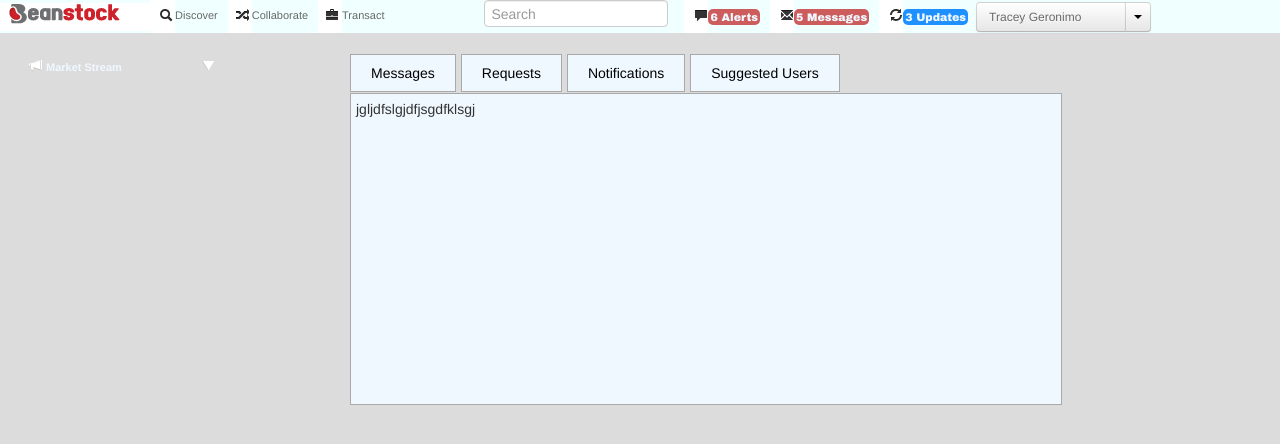
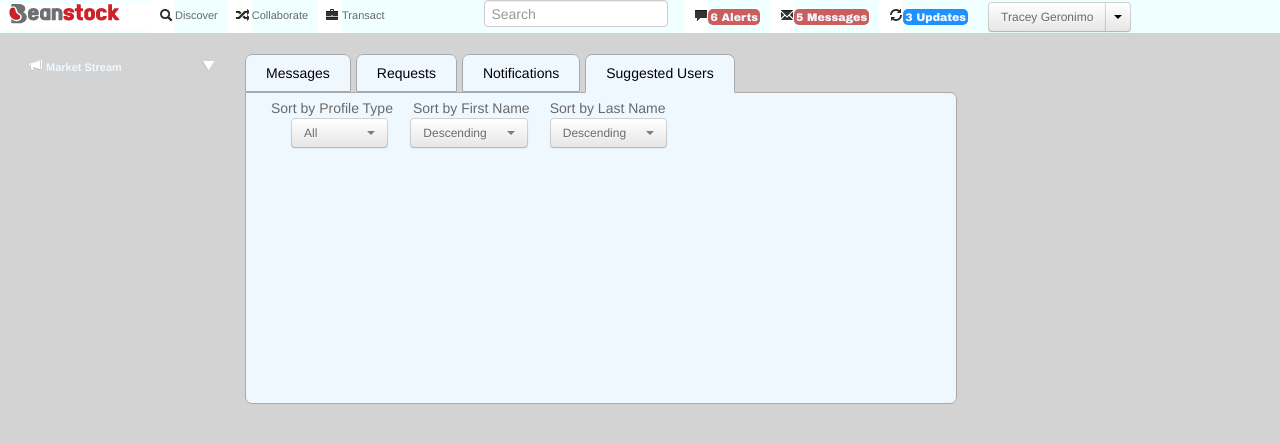
Before and after one commit to MeterSoft/list, a Rails app: template app/views/tasks/new.html.slim in a window 1280 px wide, after a click on "Suggested Users". Shown: the top 444 px of the page. Run offline with Rails 7, Linux system fonts and the light colour scheme; the template is opened without the code that fills it, so the values that code supplies are empty; style sheets or scripts are compiled from the project's sources; parts of the project's set-up code (start-up, migrations or seed data) failed here and were passed over; some libraries are stand-ins or nearby versions.

Commit message:
dfthfdghdgfhgf

```diff
--- a/app/assets/stylesheets/application.less
+++ b/app/assets/stylesheets/application.less
@@ -1,5 +1,5 @@
 body {
-    background: #dcdcdc;
+    background: #d3d3d3;
 }
 
 .main {
@@ -209,7 +209,7 @@
 
 .tabs {
     position: absolute;
-    margin-left: 350px;
+    margin-left: 245px;
     margin-top: 30px;
 }
 
@@ -219,18 +219,31 @@
     padding: 0;
 }
 
-.tabs ul li {
-    display: inline;
+.active-tab {
+    border-left: 1px solid #a9a9a9;
+    border-right: 1px solid #a9a9a9;
+    border-top: 1px solid #a9a9a9;
+    border-bottom: 3px solid #f0f8ff;
+    margin-right: 5px;
+    background: #f0f8ff;
+    .myRadius(7px, 7px);
+}
+
+.tab {
     border: 1px solid #a9a9a9;
     margin-right: 5px;
     background: #f0f8ff;
-    padding: 10px;
+    .myRadius(7px, 7px);
 }
 
 .tabs ul li a {
     text-decoration: none;
     color: black;
-    padding: 3px 10px;
+    padding: 10px 20px;
+}
+
+.tabs ul li {
+    display: inline;
 }
 
 .tabs div {
@@ -239,11 +252,18 @@
     height: 300px;
     border: 1px solid #a9a9a9;
     background: #f0f8ff;
-    margin-top: 10px;
+    margin-top: 9px;
+    .myRadius(0px, 7px, 7px, 7px);
 }
+
 
 .tabNavigation li a:focus {
     outline: 0;
+}
+
+.sort {
+    margin-left: 20px;
+    color: #696969;
 }
 
 //rightSpan
@@ -297,10 +317,11 @@
     .setMargian(-265px, -73px);
 }
 
-.btn-group > .btn:first-child {
-    margin-left: -12px;
+#box-margin {
+    margin-left: 10px;
     width: 150px;
 }
+
 
 #text-btn-group {
     margin-left: 10px;
@@ -311,13 +332,37 @@
     color: #696969;
 }
 
-.btn dropdown-toggle {
-    width: 100px;
-}
 
 #my-caret {
     border-top: 4px solid #708090;
     margin-left: 133px;
+}
+
+#my-caret2 {
+    border-top: 4px solid #708090;
+    margin-left: 50px;
+}
+
+#my-caret3 {
+    border-top: 4px solid #708090;
+    margin-left: 20px;
+}
+
+#my-caret4 {
+    border-top: 4px solid #708090;
+    margin-left: 20px;
+}
+
+#box1-margin{
+    margin-left: 40px;
+}
+
+#box2-margin{
+    margin-left: 22px;
+}
+
+#box3-margin{
+    margin-left: 22px;
 }
 
 .btn {
--- a/app/views/layouts/my_page.html.slim
+++ b/app/views/layouts/my_page.html.slim
@@ -70,7 +70,7 @@
                 li
                     div id="text-btn-group"
                       | Select Update Type:
-                    div class="btn-group"
+                    div class="btn-group" id="box-margin"
                        a class="btn dropdown-toggle" data-toggle="dropdown" href="#"
                          | All
                          span class="caret" id="my-caret"
@@ -103,10 +103,14 @@
 
            div class="tabs"
               ul class="tabNavigation"
-                li: a href="#tabs-1" Messages
-                li: a href="#tabs-2" Requests
-                li: a href="#tabs-3" Notifications
-                li: a href="#tabs-4" Suggested Users
+                li
+                  a class="tab" href="#tabs-1" Messages
+                li
+                  a class="tab" href="#tabs-2" Requests
+                li
+                  a class="tab" href="#tabs-3" Notifications
+                li
+                  a class="active-tab" href="#tabs-4" Suggested Users
               div id="tabs-1"
                 | lsdkjfgdfklsgdflsgndflsgnjdflgj
               div id="tabs-2"
@@ -114,7 +118,33 @@
               div id="tabs-3"
                 | dksfjghkdsfgdfkjghdsfkjghdskjg
               div id="tabs-4"
-                | jgljdfslgjdfjsgdfklsgj
+                span class="sort" Sort by Profile Type
+                span class="sort" Sort by First Name
+                span class="sort" Sort by Last Name
+                br
+                span class="btn-group" id="box1-margin"
+                   a class="btn dropdown-toggle" data-toggle="dropdown" href="#"
+                     | All
+                     span class="caret" id="my-caret2"
+                   ul class="dropdown-menu"
+                     li dfhgksdfhgdfkgh
+                     li dhfgk sdfhgkhdf
+
+                span class="btn-group" id="box2-margin"
+                   a class="btn dropdown-toggle" data-toggle="dropdown" href="#"
+                     | Descending
+                     span class="caret" id="my-caret3"
+                   ul class="dropdown-menu"
+                     li dfhgksdfhgdfkgh
+                     li dhfgk sdfhgkhdf
+                span class="btn-group" id="box3-margin"
+                   a class="btn dropdown-toggle" data-toggle="dropdown" href="#"
+                     | Descending
+                     span class="caret" id="my-caret4"
+                   ul class="dropdown-menu"
+                     li dfhgksdfhgdfkgh
+                     li dhfgk sdfhgkhdf
+
 
 
 javascript:
@@ -124,8 +154,8 @@
         $('div.tabs ul.tabNavigation a').click(function () {
             tabContainers.hide();
             tabContainers.filter(this.hash).show();
-            $('div.tabs ul.tabNavigation a').removeClass('selected');
-            $(this).addClass('selected');
+            $('div.tabs ul.tabNavigation a').removeClass('active-tab').addClass('tab');
+            $(this).addClass('active-tab').removeClass('tab');
             return false;
         }).filter(':first').click();
     });
@@ -136,13 +166,3 @@
             $(this).parent().next().slideToggle();
 	    });
 	});
-
-	$(function(){
-	    var params = {
-        changedEl: ".lineForm select",
-        visRows: 5,
-        scrollArrows: true
-        }
-
-        cuSel(params);
-	})
```
